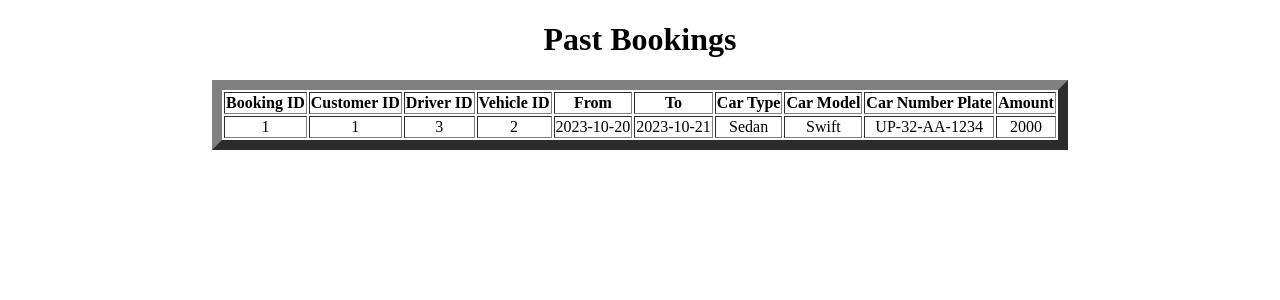
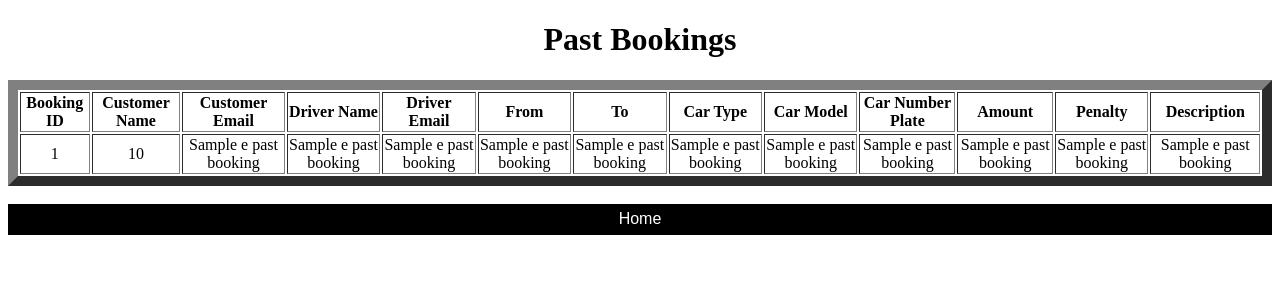
Before and after one commit to Khalaq04/Rent_A_Car, a Flask app: page /employee/1/past-bookings in a window 1280 px wide. Shown: the top 300 px of the page. Run offline with Flask 3, Linux system fonts and the light colour scheme; a database or web service that is not in the repository returns one stand-in record (values such as "Sample title"); some libraries are stand-ins or nearby versions.

Commit message:
Refined view, added active to booking, created home and logout for employee

```diff
--- a/applications/EmployeeController.py
+++ b/applications/EmployeeController.py
@@ -17,9 +17,11 @@ def employee_profile(e_id):
         return render_template('EmployeeTemplates/EmployeeViewProfile.html', e_id=e_id, details=details, phones=phones)
 
 @app.route("/employee/<int:e_id>/past-bookings", methods=["GET", "POST"])
-def employee_all_bookings(e_id):
+def employee_past_bookings(e_id):
     if request.method == "GET":
-        dict = {"b_id":"1", "c_id":"1", "d_id":"3", "v_id":"2", "from":"2023-10-20", "to":"2023-10-21", "type":"Sedan", "model":"Swift", "np":"UP-32-AA-1234", "amount":"2000"}
         bookings = []
-        bookings.append(dict)
-        return render_template("EmployeeTemplates/EmployeePastBookings.html", bookings=bookings)
+        past_bookings = get_employee_past_bookings(e_id)
+        for i in past_bookings:
+            dict = {"b_id":i[0], "c_name":i[8]+i[9], "c_email":i[10], "d_name":i[11], "d_email":i[12], "from":i[2], "to":i[3], "type":i[5], "model":i[6], "np":i[7], "amount":i[4], "penalty":i[13], "desc":i[14]}
+            bookings.append(dict)
+        return render_template("EmployeeTemplates/EmployeePastBookings.html", bookings=bookings, e_id=e_id)
--- a/applications/queries/EmployeeQueries.py
+++ b/applications/queries/EmployeeQueries.py
@@ -25,7 +25,14 @@ def get_employee_details(e_id):
     conn.close()
     return detials, phone
 
-# def get_employee_bookings(e_id):
-#     cursor, conn = connect_to_db()
+def get_employee_past_bookings(e_id):
+    cursor, conn = connect_to_db()
 
-#     query = ""
+    query = "select * from e_past_bookings "
+    query += "where e_id="+str(e_id)
+    query += " order by b_id"
+    cursor.execute(query)
+
+    data = cursor.fetchall()
+    conn.close()
+    return data
--- a/database/Penalties.csv
+++ b/database/Penalties.csv
@@ -1,6 +1,5 @@
 b_id,description,amount
 1,Seat Cover Damage,3000
-2,Rearview Mirror Damage,1500
 2,Car Body Damage,3000
 3,Broke Radio System,2000
 4,Seat Belt Damage,1000
--- a/database/plsql.txt
+++ b/database/plsql.txt
@@ -87,5 +87,6 @@ All the Functions, Procedures and Triggers created for the project
 
 
 create or replace view e_past_bookings as
-select from_date, to_date, b_amount, v_type, v_model, v_numberplate, c_fname, c_lname, c_email, d_name, d_email
-from booking natural join car v natural join customer natural join driver;
+select b.b_id, e_id, from_date, to_date, b_amount, v_type, v_model, v_numberplate, c_fname, c_lname, c_email, d_name, d_email, amount, description
+from booking b natural join car v natural join customer natural join driver left outer join penalties p on b.b_id = p.b_id
+where active=0;
--- a/database/tables.txt
+++ b/database/tables.txt
@@ -60,11 +60,13 @@ v_id int not null,
 from_date date not null,
 to_date date not null,
 b_amount int not null,
+active int not null,
 primary key (b_id),
 constraint fk_b_cid foreign key (c_id) references Customer (c_id) on delete cascade,
 constraint fk_b_did foreign key (d_id) references Driver (d_id) on delete cascade,
 constraint fk_b_eid foreign key (e_id) references Employee (e_id) on delete cascade,
-constraint fk_b_vid foreign key (v_id) references Car (v_id) on delete cascade
+constraint fk_b_vid foreign key (v_id) references Car (v_id) on delete cascade,
+constraint active_range check (active>=-1 and active<=1)
 );
 
 create table Penalties(
--- a/static/stylesheets/EmployeePastBookings.css
+++ b/static/stylesheets/EmployeePastBookings.css
@@ -13,3 +13,31 @@ h1
     margin-left: auto;
     margin-right: auto;
 }
+
+button {
+    border: none;
+    outline: 0;
+    display: inline-block;
+    padding: 0.5%;
+    color: white;
+    background-color: #000;
+    text-align: center;
+    cursor: pointer;
+    width: 100%;
+    font-size: 100%;
+  }
+
+  a {
+    text-decoration: none;
+    font-size: 100%;
+    color: black;
+  }
+
+  button:hover, a:hover {
+    opacity: 0.7;
+  }
+
+  .button
+  {
+    text-align: center;
+  }
--- a/templates/EmployeeTemplates/EmployeeHomePage.html
+++ b/templates/EmployeeTemplates/EmployeeHomePage.html
@@ -10,6 +10,7 @@
         <a href="profile">view profile</a><br><br>
         <a href="past-bookings">view past bookings</a><br><br>
         <a href="current-bookings">view current bookings</a><br><br>
-        <a href="new-bookings">view new bookings</a>
+        <a href="new-bookings">view new bookings</a><br><br>
+        <a href="{{ url_for('landing_page') }}"><button>Logout</button></a>
     </body>
 </html>
--- a/templates/EmployeeTemplates/EmployeePastBookings.html
+++ b/templates/EmployeeTemplates/EmployeePastBookings.html
@@ -10,30 +10,39 @@
         <table border="10%" class="table">
             <tr>
                 <th>Booking ID</th>
-                <th>Customer ID</th>
-                <th>Driver ID</th>
-                <th>Vehicle ID</th>
+                <th>Customer Name</th>
+                <th>Customer Email</th>
+                <th>Driver Name</th>
+                <th>Driver Email</th>
                 <th>From</th>
                 <th>To</th>
                 <th>Car Type</th>
                 <th>Car Model</th>
                 <th>Car Number Plate</th>
                 <th>Amount</th>
+                <th>Penalty</th>
+                <th>Description</th>
             </tr>
             {% for booking in bookings %}
             <tr>
                 <td>{{ booking.b_id }}</td>
-                <td>{{ booking.c_id }}</td>
-                <td>{{ booking.d_id }}</td>
-                <td>{{ booking.v_id }}</td>
+                <td>{{ booking.c_name }}</td>
+                <td>{{ booking.c_email }}</td>
+                <td>{{ booking.d_name }}</td>
+                <td>{{ booking.d_email }}</td>
                 <td>{{ booking.from }}</td>
                 <td>{{ booking.to }}</td>
                 <td>{{ booking.type }}</td>
                 <td>{{ booking.model }}</td>
                 <td>{{ booking.np }}</td>
                 <td>{{ booking.amount }}</td>
+                <td>{{ booking.penalty }}</td>
+                <td>{{ booking.desc }}</td>
             </tr>
             {% endfor %}
-        </table>
+        </table><br>
+        <div class="button">
+            <a href="{{ url_for('employee_home_page', e_id=e_id) }}"><button>Home</button></a>
+        </div>
     </body>
 </html>
--- a/templates/EmployeeTemplates/EmployeeViewProfile.html
+++ b/templates/EmployeeTemplates/EmployeeViewProfile.html
@@ -22,6 +22,9 @@
             <p>{{ phone }}</p>
             {% endfor %}
             <br>
-          </div>
+          </div><br><br>
+          <div class="button">
+            <a href="{{ url_for('employee_home_page', e_id=e_id) }}"><button>Home</button></a>
+        </div>
     </body>
 </html>
```
Also changed, not shown: database/Booking.csv (+8 -8 lines), static/stylesheets/EmployeeViewProfile.css (+9 -4 lines).
